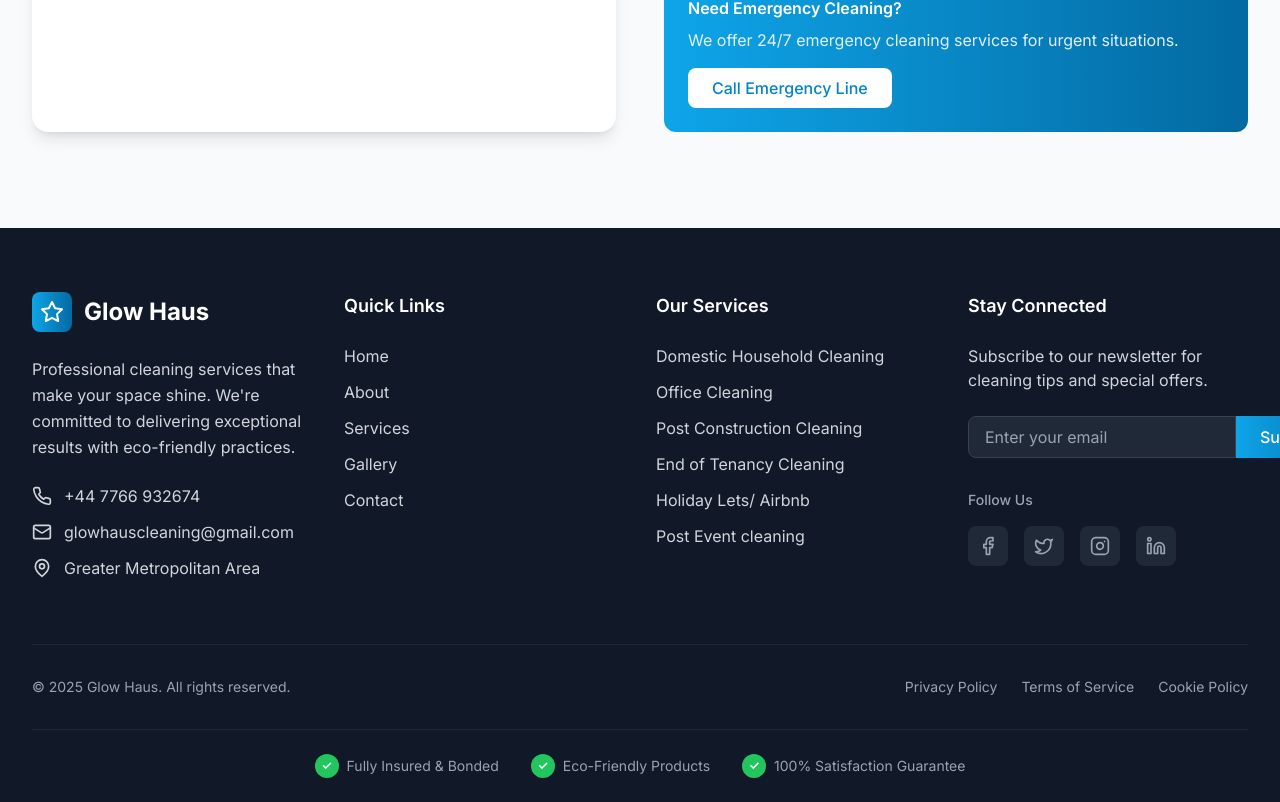
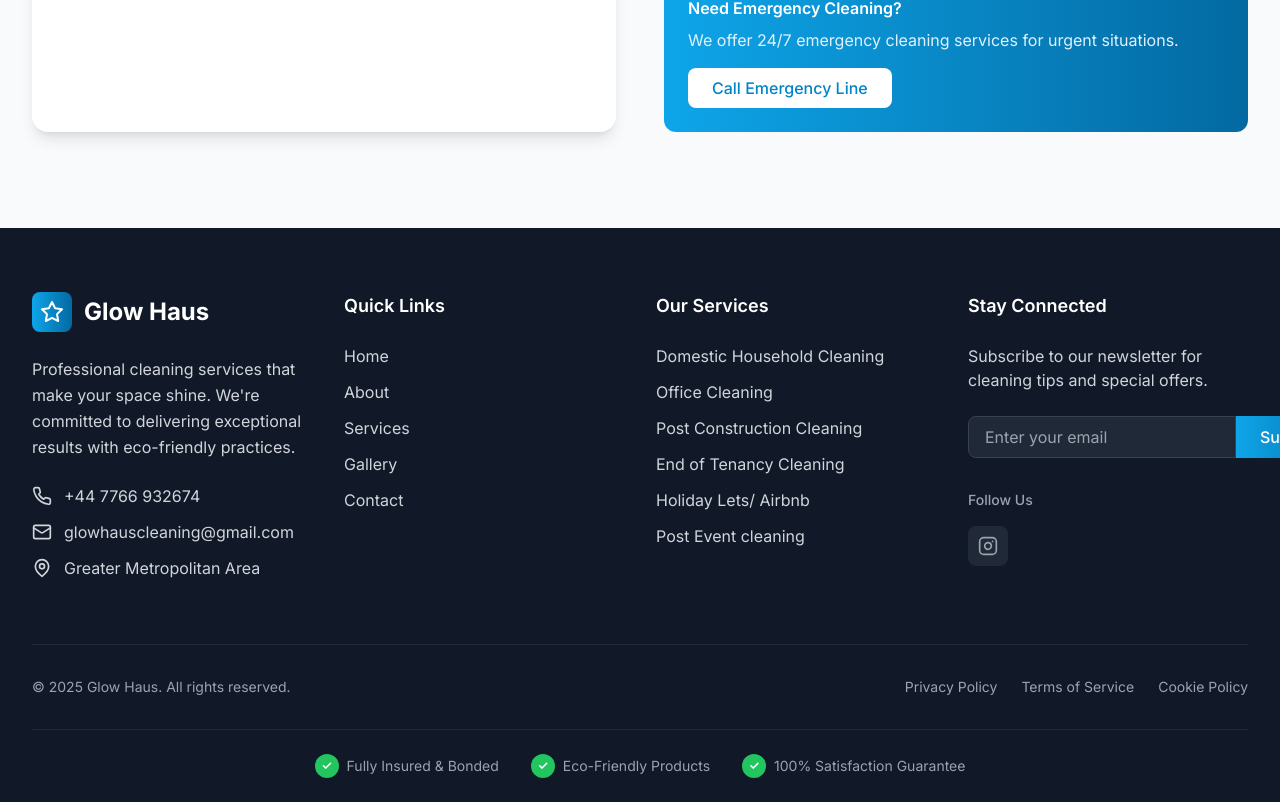
Before and after one commit to darcio-codes279/glow-haus, a Next.js app: page / in a window 1280 px wide. Shown: the part 6272-7074 px from the top of the page. Built offline with nearby package versions, Linux system fonts and the light colour scheme.

Commit message:
changed instagram icon

```diff
--- a/components/Footer.tsx
+++ b/components/Footer.tsx
@@ -1,7 +1,7 @@
 'use client'
 
 import { motion } from 'framer-motion'
-import { Phone, Mail, MapPin, Facebook, Twitter, Instagram, Linkedin, Star } from 'lucide-react'
+import { Phone, Mail, MapPin, Instagram, Star, } from 'lucide-react'
 
 const Footer = () => {
   const quickLinks = [
@@ -22,10 +22,7 @@ const Footer = () => {
   ]
 
   const socialLinks = [
-    { icon: Facebook, href: '#', label: 'Facebook' },
-    { icon: Twitter, href: '#', label: 'Twitter' },
-    { icon: Instagram, href: '#', label: 'Instagram' },
-    { icon: Linkedin, href: '#', label: 'LinkedIn' }
+    { icon: Instagram, href: 'https://www.instagram.com/glowhauscleaning_/', label: 'Instagram' },
   ]
 
   const contactInfo = [
@@ -167,6 +164,8 @@ const Footer = () => {
                     <motion.a
                       key={social.label}
                       href={social.href}
+                      target="_blank"
+                      rel="noopener noreferrer"
                       initial={{ opacity: 0, scale: 0 }}
                       whileInView={{ opacity: 1, scale: 1 }}
                       transition={{ delay: index * 0.1, duration: 0.5 }}
```
